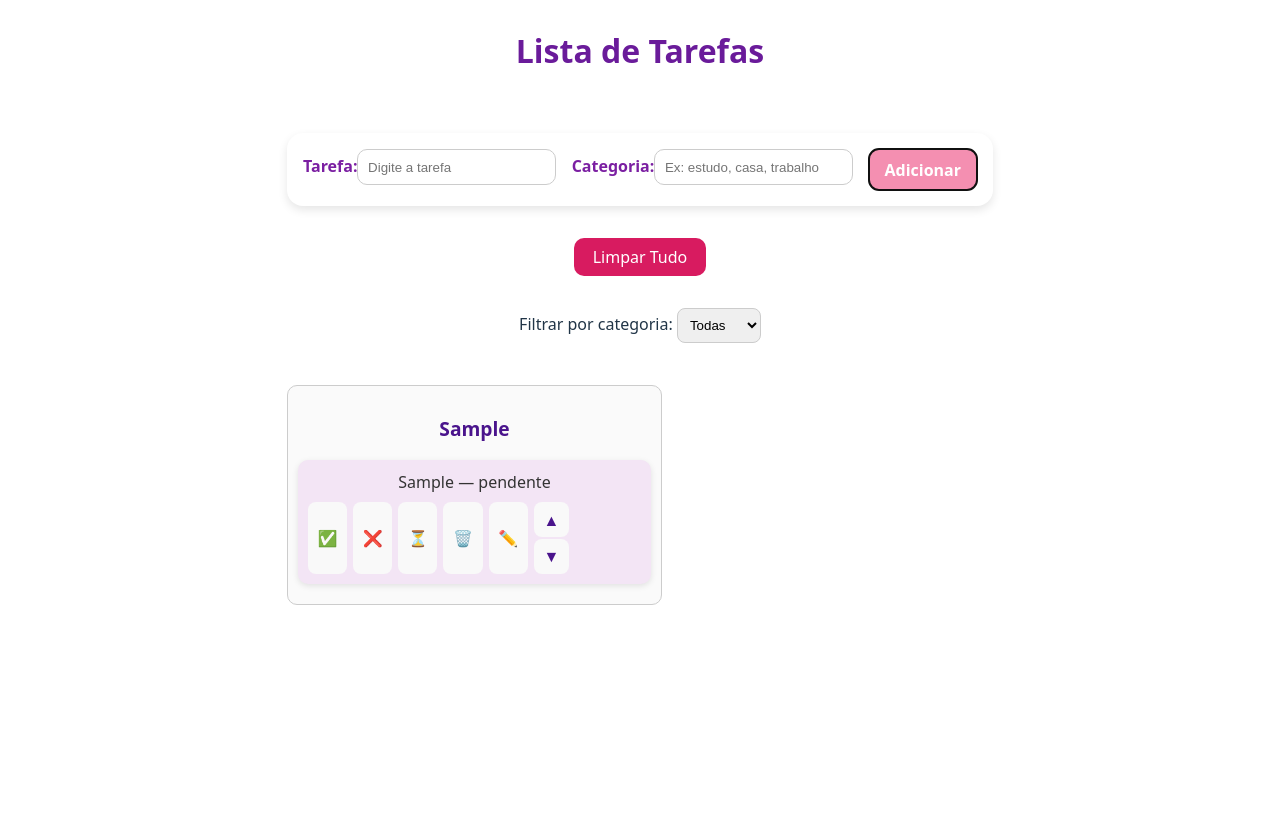
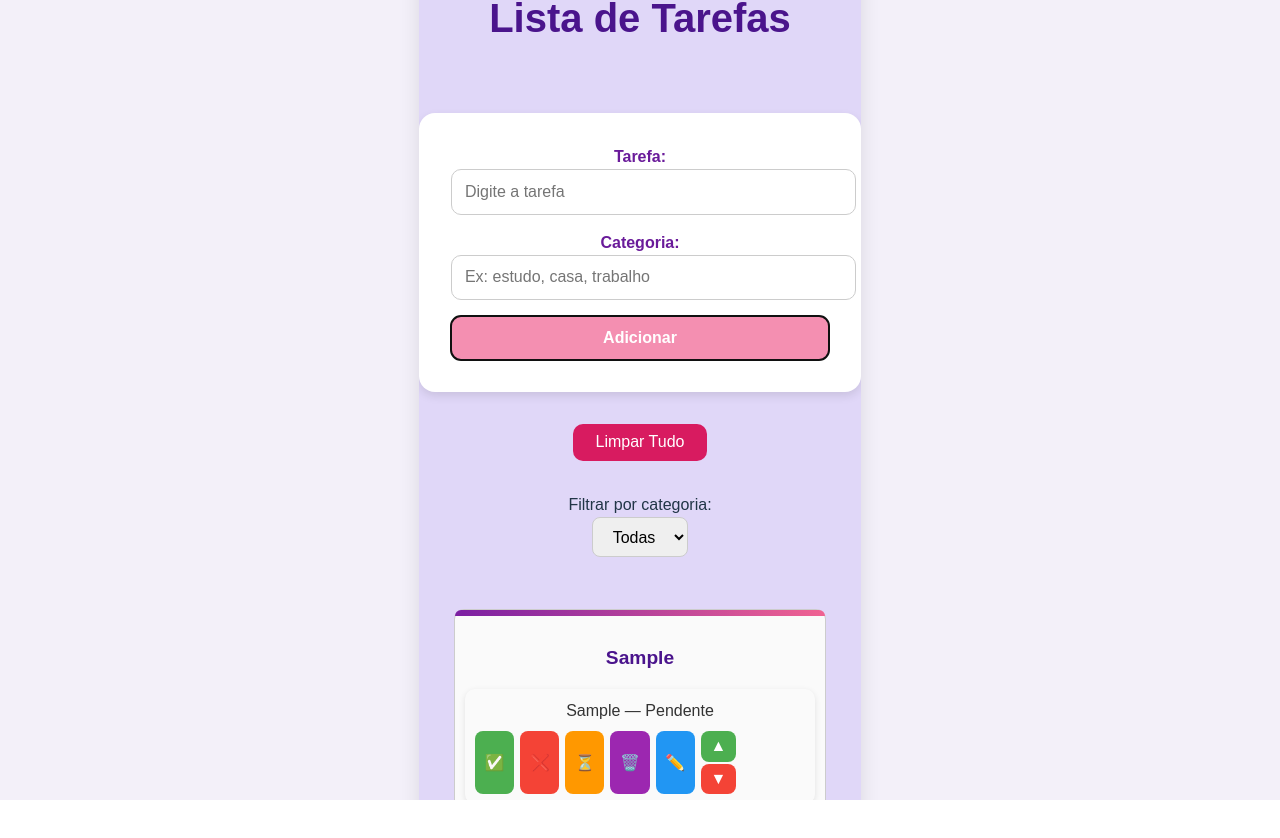
Before and after one commit to anaclaravale/Lista-de-tarefas, a React (Vite) app in the folder lista_tarefa/: page / in a window 1280 px wide. Both pictures are taken after typing "Sample", "Sample" into the empty fields and a click on the button "Adicionar". Shown: the top 838 px of the page. After the commit the page ends 800 px from the top, so only its background shows below. Built offline with nearby package versions, Linux system fonts and the light colour scheme.

Commit message:
Começo do ajuste do css

```diff
--- a/lista_tarefa/src/components/Listar.css
+++ b/lista_tarefa/src/components/Listar.css
@@ -3,57 +3,76 @@ body, html {
   margin: 0;
   padding: 0;
   height: 100%;
+  font-family: Arial, sans-serif;
+  background-color: #f3f0f9;
+  overflow-x: hidden;
 }
 
 /* Container principal */
 .lista-container {
-  min-height: 100vh;
+  max-width: 1200px;
+  margin: 0 auto;
   padding: 2rem;
   display: flex;
   flex-direction: column;
   align-items: center;
   gap: 2rem;
+  background-color: #e0d7f8;
+  border-radius: 16px;
+  box-shadow: 0 8px 20px rgba(0, 0, 0, 0.1);
+  position: relative;
+  overflow: hidden;
 }
 
 /* Título */
 .lista-container h2 {
-  color: #6a1b9a;
-  font-size: 2rem;
+  color: #4a148c;
+  font-size: 2.5rem;
 }
 
 /* Formulário de entrada */
 form {
   display: flex;
-  flex-wrap: wrap;
-  justify-content: center;
+  flex-direction: column;
+  width: 100%;
+  max-width: 600px;
   gap: 1rem;
   background-color: #ffffff;
-  padding: 1rem;
+  padding: 2rem;
   border-radius: 16px;
   box-shadow: 0 4px 10px rgba(0, 0, 0, 0.1);
 }
 
+form .campo {
+  display: flex;
+  align-items: center;
+  gap: 10px;
+  width: 100%;
+}
+
 form label {
   font-weight: bold;
-  width: 100%;
-  color: #7b1fa2;
+  color: #6a1b9a;
+  min-width: 90px;
 }
 
 form input {
-  padding: 0.6rem;
+  padding: 0.8rem;
   border-radius: 10px;
   border: 1px solid #ccc;
-  flex: 1 1 250px;
+  width: 100%;
+  font-size: 1rem;
 }
 
 form button {
   background-color: #f48fb1;
   color: white;
   border: none;
-  padding: 0.6rem 1rem;
+  padding: 0.8rem 1rem;
   border-radius: 10px;
   cursor: pointer;
   font-weight: bold;
+  font-size: 1rem;
   transition: background 0.3s;
 }
 
@@ -65,11 +84,12 @@ form button:hover {
 .lista-container > button {
   background-color: #d81b60;
   color: white;
-  padding: 0.5rem 1.2rem;
+  padding: 0.6rem 1.4rem;
   border-radius: 10px;
   border: none;
   cursor: pointer;
   transition: background 0.3s;
+  font-size: 1rem;
 }
 
 .lista-container > button:hover {
@@ -78,36 +98,50 @@ form button:hover {
 
 /* Filtro */
 .lista-container select {
-  padding: 0.5rem;
+  padding: 0.6rem;
   border-radius: 8px;
   border: 1px solid #ccc;
-}
-
-/* Mensagem de erro como alerta */
-.erro {
-  display: none; /* não usado pois usamos alert() */
+  font-size: 1rem;
+  text-align: center;
+  display: block;
+  margin: 0 auto;
 }
 
 /* Layout horizontal para categorias */
 .categorias-container {
   display: flex;
-  flex-direction: row;
+  flex-wrap: wrap;
   gap: 20px;
-  overflow-x: auto;
-  padding: 10px 0;
+  padding: 20px;
+  justify-content: center;
   width: 100%;
-  justify-content: flex-start;
+  position: relative;
 }
 
 /* Cada categoria em uma coluna */
 .categoria-bloco {
+  flex: 1 1 30%;
+  min-width: 280px;
+  max-width: 350px;
   border: 1px solid #ccc;
   border-radius: 10px;
+  background: #fafafa;
   padding: 10px;
-  background: #fafafa;
-  max-height: 400px;
-  width: 50%;
-  overflow-y: auto;
+  position: relative;
+}
+
+/* Barra colorida no topo */
+.categoria-bloco::before {
+  content: '';
+  display: block;
+  height: 6px;
+  width: 100%;
+  background: linear-gradient(to right, #7b1fa2, #f06292);
+  border-top-left-radius: 10px;
+  border-top-right-radius: 10px;
+  position: absolute;
+  top: 0;
+  left: 0;
 }
 
 /* Título da categoria */
@@ -116,6 +150,7 @@ form button:hover {
   font-size: 1.2rem;
   color: #4a148c;
   text-align: center;
+  margin-top: 1.5rem;
   margin-bottom: 1rem;
 }
 
@@ -128,7 +163,6 @@ ul {
 
 /* Cada tarefa */
 .tarefa {
-  background-color: #f3e5f5;
   margin-bottom: 10px;
   padding: 10px;
   border-radius: 10px;
@@ -136,6 +170,18 @@ ul {
   display: flex;
   flex-direction: column;
   gap: 8px;
+}
+
+.tarefa[data-status='realizada'] {
+  background-color: #c3ffc3;
+}
+
+.tarefa[data-status='nao realizada'] {
+  background-color: #f8d7da;
+}
+
+.tarefa[data-status='pendente'] {
+  background-color: #fff3cd;
 }
 
 /* Texto da tarefa */
@@ -155,15 +201,32 @@ ul {
 .tarefa button {
   padding: 0.4rem 0.6rem;
   font-size: 1rem;
-  border:  #ce93d8;
+  border: none;
   border-radius: 8px;
-  color: #4a148c;
+  color: #fff;
   cursor: pointer;
-
+  transition: background 0.3s;
 }
 
 .tarefa button:hover {
-  background-color: #c98ad4;
+  opacity: 0.8;
+}
+
+/* Cores por ação */
+.tarefa button:nth-child(1) {
+  background-color: #4caf50;
+}
+.tarefa button:nth-child(2) {
+  background-color: #f44336;
+}
+.tarefa button:nth-child(3) {
+  background-color: #ff9800;
+}
+.tarefa button:nth-child(4) {
+  background-color: #9c27b0;
+}
+.tarefa button:nth-child(5) {
+  background-color: #2196f3;
 }
 
 /* Botões de mover vertical */
--- a/lista_tarefa/src/components/Listar.jsx
+++ b/lista_tarefa/src/components/Listar.jsx
@@ -21,7 +21,7 @@ export default function Listar() {
       id: lista.length + 1,
       texto: tarefa,
       categoria: categoria,
-      status: 'pendente'
+      status: 'Pendente'
     }
     setLista([...lista, nova])
     setTarefa('')
@@ -143,9 +143,9 @@ export default function Listar() {
                           {item.texto} — {item.status}
                         </span>
                         <div className='bts-tarefa'>
-                          <button onClick={() => atualizarStatus(item.id, 'realizada')}>✅</button>
-                          <button onClick={() => atualizarStatus(item.id, 'nao realizada')}>❌</button>
-                          <button onClick={() => atualizarStatus(item.id, 'pendente')}>⏳</button>
+                          <button onClick={() => atualizarStatus(item.id, 'Concluída')}>✅</button>
+                          <button onClick={() => atualizarStatus(item.id, 'Não realizada')}>❌</button>
+                          <button onClick={() => atualizarStatus(item.id, 'Pendente')}>⏳</button>
                           <button onClick={() => excluirTarefa(item.id)}>🗑️</button>
                           <button onClick={() => iniciarEdicao(item)}>✏️</button>
                           <div className="mover">
```
